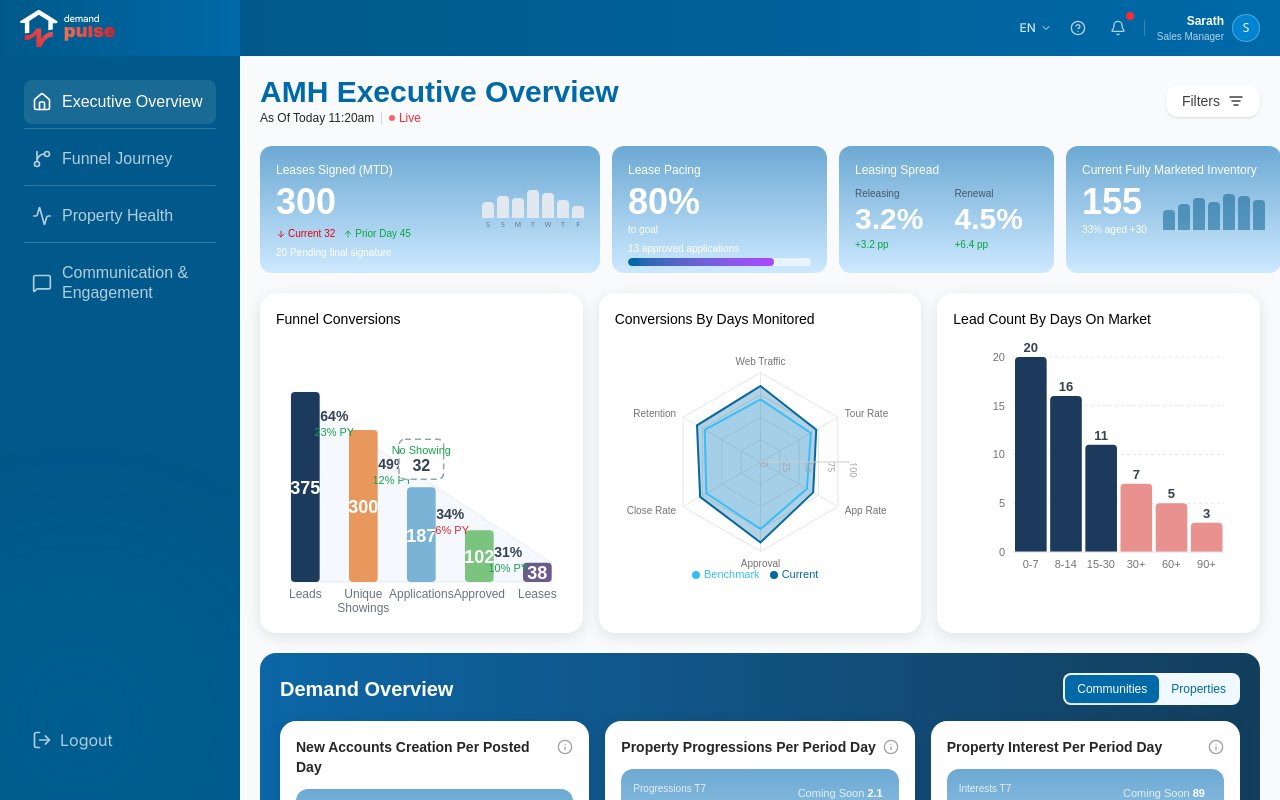
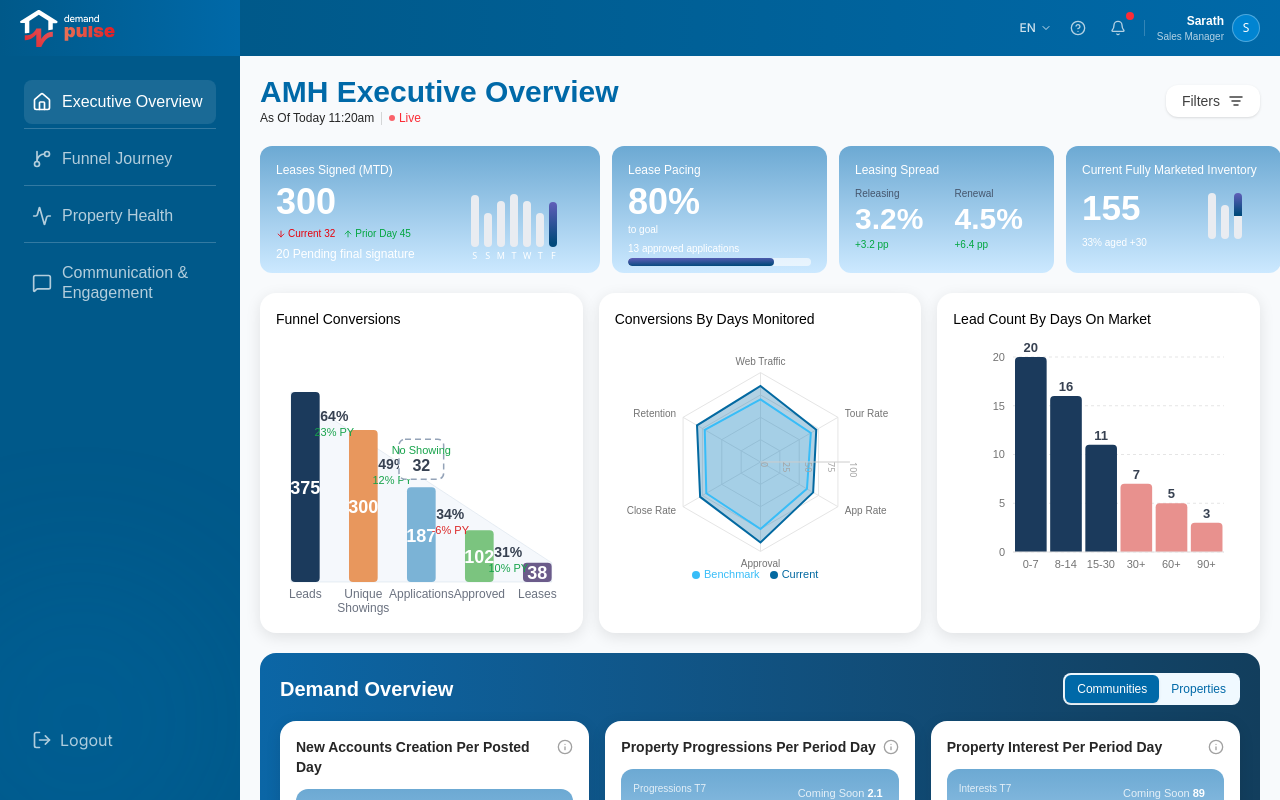
Before and after one commit to Rohith-Bitcot/amh-app-2, a Next.js app: page /executive-overview in a window 1280 px wide. Built offline with nearby package versions, Linux system fonts and the light colour scheme; a web font is replaced by a local one.

Commit message:
KPI cards fixed

```diff
--- a/src/components/executive-overview/index.tsx
+++ b/src/components/executive-overview/index.tsx
@@ -53,20 +53,37 @@ export default function ExecutiveOverview() {
                   {d.leasesSigned.priorDay}
                 </span>
               </div>
-              <div className="text-[10px] font-heading text-slate-600 mt-1 w-full text-white">
+              <div className="text-[12px] font-heading text-slate-600 mt-1 w-full text-white">
                 {d.leasesSigned.pendingText}
               </div>
             </div>
-            <div className="flex items-end gap-[3px] h-12 shrink-0">
-              {d.leasesSigned.weeklyBars.map((bar, i) => (
+            <div className="flex items-center justify-center w-[140px] h-[105px]">
+              <div className="flex items-end gap-[5px] h-14 shrink-0 ">
+                {[
+                  { h: "52px", day: "S" },
+                  { h: "34px", day: "S" },
+                  { h: "46px", day: "M" },
+                  { h: "53px", day: "T" },
+                  { h: "46px", day: "W" },
+                  { h: "34px", day: "T" },
+                  { h: "45px", day: "F", isSpecial: true },
+                ].map((bar, i) => (
                   <div key={i} className="flex flex-col items-center gap-0.5">
                     <div
-                    className="w-3 bg-slate-200 rounded-t-sm"
-                    style={{ height: `${(bar.value / 100) * 40}px` }}
+                      className={`w-[8px] rounded-full ${!bar.isSpecial ? "bg-[#E9ECF1]" : ""}`}
+                      style={{
+                        height: bar.h,
+                        background: bar.isSpecial
+                          ? "linear-gradient(179.15deg, #8C68D5 -41.63%, #01497B 91.18%)"
+                          : undefined,
+                      }}
                     />
-                  <span className="text-[7px] text-slate-500">{bar.day}</span>
+                    <span className="text-[9px] text-white font-400">
+                      {bar.day}
+                    </span>
                   </div>
                 ))}
+              </div>
             </div>
           </div>
         </KpiCard>
@@ -101,8 +118,12 @@ export default function ExecutiveOverview() {
             </div>
             <div className="h-2 bg-white/60 rounded-full overflow-hidden">
               <div
-                className="h-full bg-gradient-to-r from-sky-700 to-purple-500 rounded-full"
-                style={{ width: `${d.leasePacing.progressPercent}%` }}
+                className="h-full rounded-full"
+                style={{
+                  width: `${d.leasePacing.progressPercent}%`,
+                  background:
+                    "linear-gradient(179.15deg, #8C68D5 -41.63%, #01497B 91.18%)",
+                }}
               />
             </div>
           </div>
@@ -146,21 +167,32 @@ export default function ExecutiveOverview() {
           </div>
           <div className="flex items-start justify-between mt-1">
             <div>
-              <div className="text-4xl font-bold font-heading text-slate-800 text-white">
+              <div className="text-[35px] font-bold font-heading text-slate-800 text-white">
                 {d.inventory.value}
               </div>
               <div className="text-[10px] font-heading text-slate-600 text-white">
                 {d.inventory.agedPercent} aged {d.inventory.agedDays}
               </div>
             </div>
-            <div className="flex items-end gap-[3px] h-12 shrink-0">
-              {d.inventory.bars.map((v, i) => (
+            <div className="flex items-center justify-center w-[80px] h-[65px]">
+              <div className="flex items-end gap-[5px] h-12 shrink-0">
+                {[
+                  { h: "46px" },
+                  { h: "34px" },
+                  { h: "46px", isSplit: true },
+                ].map((bar, i) => (
                   <div
                     key={i}
-                  className="w-3 bg-sky-800/50 rounded-t-sm"
-                  style={{ height: `${(v / 100) * 40}px` }}
+                    className="w-[8px] rounded-full"
+                    style={{
+                      height: bar.h,
+                      background: bar.isSplit
+                        ? "linear-gradient(179.15deg, #8C68D5 -41.63%, #01497B 91.18%) top / 100% 23px no-repeat, #E9ECF1"
+                        : "#E9ECF1",
+                    }}
                   />
                 ))}
+              </div>
             </div>
           </div>
         </KpiCard>
```
Lines whose indentation alone changed are shown as unchanged.
